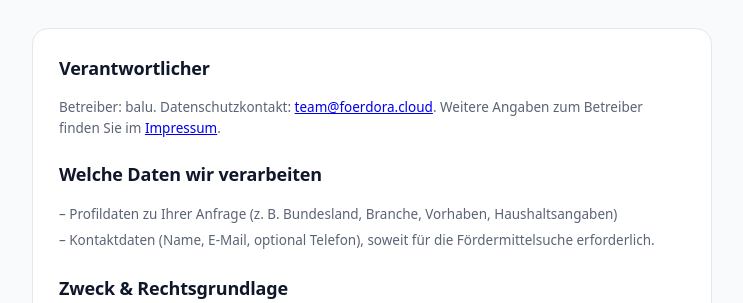
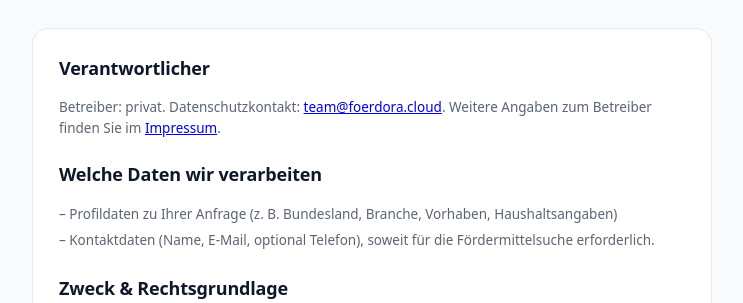
Before and after one commit to balubaerbot/FoerderRadar, a FastAPI app: page /datenschutz in a window 1280 px wide. Shown: the part 198-501 px from the top of the page, without its empty margins (268-1011 px from the left). Run offline with FastAPI, Linux system fonts and the light colour scheme; some libraries are stand-ins or nearby versions.

Commit message:
docs(legal): Betreiber "privat" statt Vorname

```diff
--- a/app/templates/datenschutz.html
+++ b/app/templates/datenschutz.html
@@ -8,7 +8,7 @@
 
   <div class="card">
     <h2 style="font-size:18px">Verantwortlicher</h2>
-    <p class="small">Betreiber: balu. Datenschutzkontakt: <a href="mailto:team@foerdora.cloud">team@foerdora.cloud</a>.
+    <p class="small">Betreiber: privat. Datenschutzkontakt: <a href="mailto:team@foerdora.cloud">team@foerdora.cloud</a>.
       Weitere Angaben zum Betreiber finden Sie im <a href="/impressum">Impressum</a>.</p>
 
     <h2 style="font-size:18px;margin-top:22px">Welche Daten wir verarbeiten</h2>
```
Also changed, not shown: docs/privacy-retention.md (+1 -1 lines).
